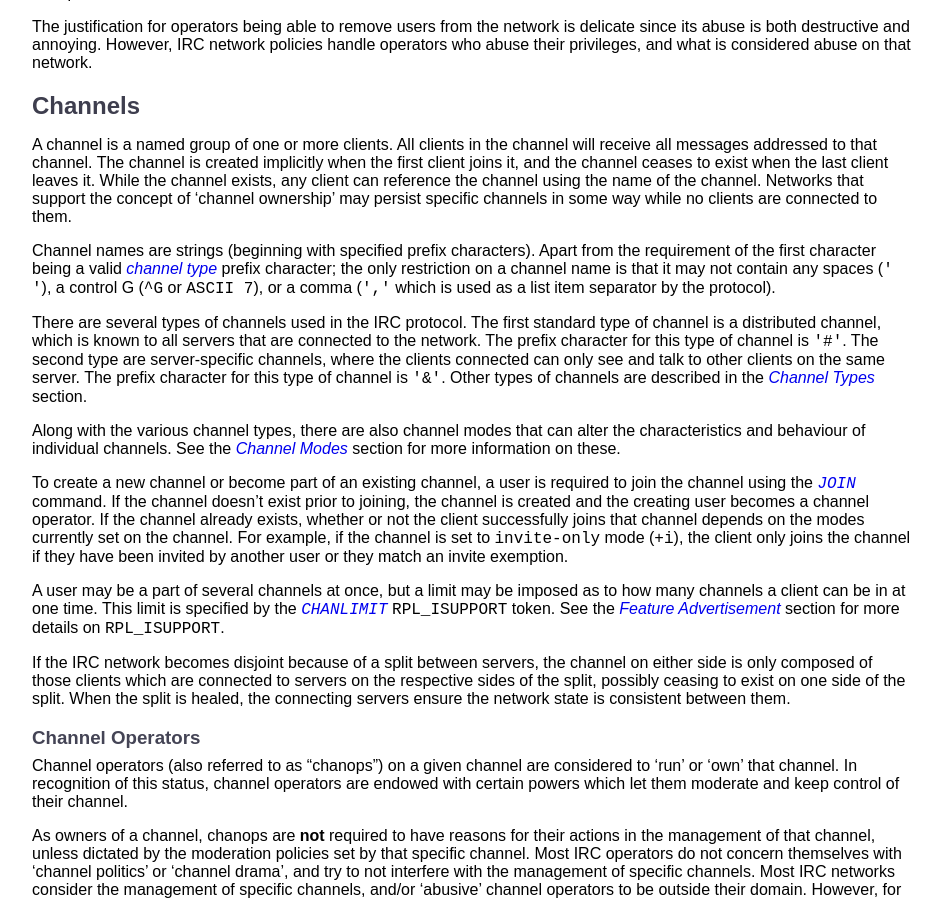
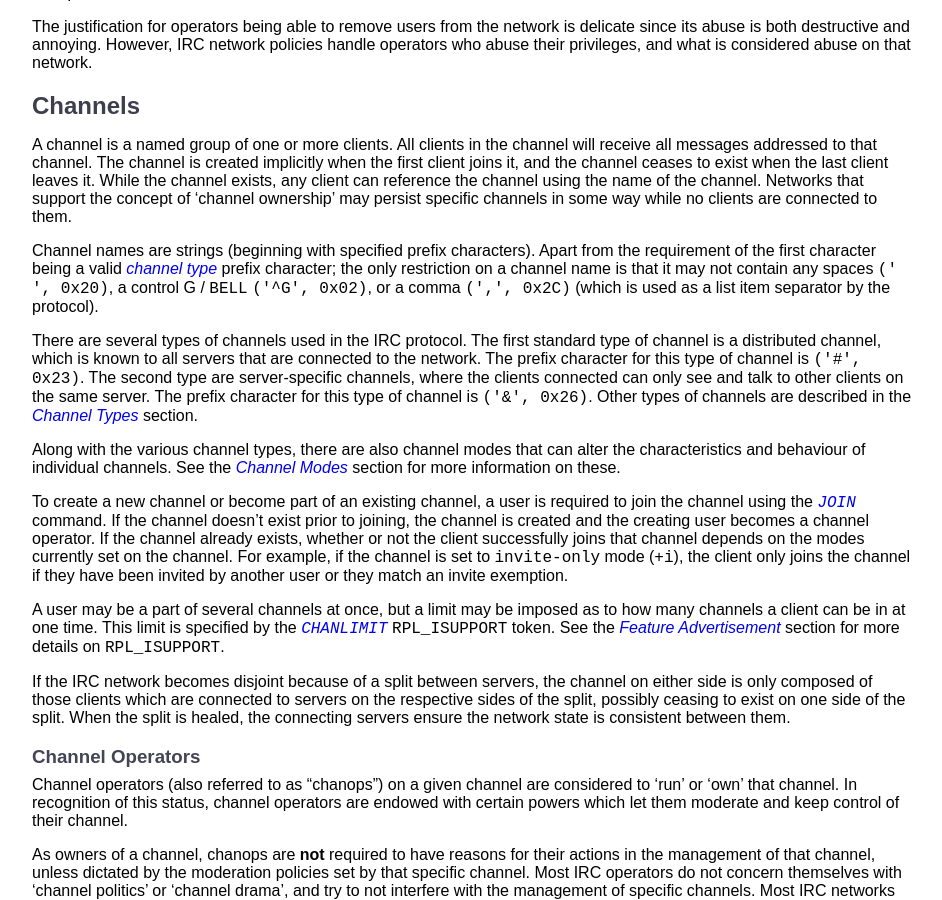
Before and after one commit to ircdocs/modern-irc, a Jekyll site: the page built from index.md, in a window 1280 px wide and 900 px high, scrolled down 1519 px. Shown: the whole window, without its empty margins (168-1110 px from the left). Built offline with Jekyll 4.4.1, drawn with Linux system fonts in a browser that asks for light colours; some of the changed text lies outside the part shown.

Commit message:
Unify character/octet display

```diff
--- a/index.md
+++ b/index.md
@@ -81,9 +81,9 @@ The justification for operators being able to remove users from the network is d
 
 A channel is a named group of one or more clients. All clients in the channel will receive all messages addressed to that channel. The channel is created implicitly when the first client joins it, and the channel ceases to exist when the last client leaves it. While the channel exists, any client can reference the channel using the name of the channel. Networks that support the concept of 'channel ownership' may persist specific channels in some way while no clients are connected to them.
 
-Channel names are strings (beginning with specified prefix characters). Apart from the requirement of the first character being a valid [channel type](#channel-types) prefix character; the only restriction on a channel name is that it may not contain any spaces (`' '`), a control G (`^G` or `ASCII 7`), or a comma (`','` which is used as a list item separator by the protocol).
+Channel names are strings (beginning with specified prefix characters). Apart from the requirement of the first character being a valid [channel type](#channel-types) prefix character; the only restriction on a channel name is that it may not contain any spaces `(' ', 0x20)`, a control G / `BELL` `('^G', 0x02)`, or a comma `(',', 0x2C)` (which is used as a list item separator by the protocol).
 
-There are several types of channels used in the IRC protocol. The first standard type of channel is a distributed channel, which is known to all servers that are connected to the network. The prefix character for this type of channel is `'#'`. The second type are server-specific channels, where the clients connected can only see and talk to other clients on the same server. The prefix character for this type of channel is `'&'`. Other types of channels are described in the [Channel Types](#channel-types) section.
+There are several types of channels used in the IRC protocol. The first standard type of channel is a distributed channel, which is known to all servers that are connected to the network. The prefix character for this type of channel is `('#', 0x23)`. The second type are server-specific channels, where the clients connected can only see and talk to other clients on the same server. The prefix character for this type of channel is `('&', 0x26)`. Other types of channels are described in the [Channel Types](#channel-types) section.
 
 Along with the various channel types, there are also channel modes that can alter the characteristics and behaviour of individual channels. See the [Channel Modes](#channel-modes) section for more information on these.
 
@@ -274,9 +274,9 @@ Information on specific commands can be found in the [Commands](#commands) secti
 
 ## Wire Format
 
-The protocol messages are extracted from a contiguous stream of octets. A pair of characters, `CR` `(0x13)` and `LF` `(0x10)`, act as message separators. Empty messages are silently ignored, which permits use of the sequence CR-LF between messages.
+The protocol messages are extracted from a contiguous stream of octets. A pair of characters, `CR` `('\r', 0x13)` and `LF` `('\n', 0x10)`, act as message separators. Empty messages are silently ignored, which permits use of the sequence CR-LF between messages.
 
-The tags, prefix, command, and all parameters are separated by one (or more) ASCII space character(s) `(0x20)`.
+The tags, prefix, command, and all parameters are separated by one (or more) ASCII space character(s) `(' ', 0x20)`.
 
 The presense of tags is indicated with a single leading 'at sign' character `('@', 0x40)`, which MUST be the first character of the message itself. There MUST NOT be any whitespace between this leading character and the list of tags.
 
```
